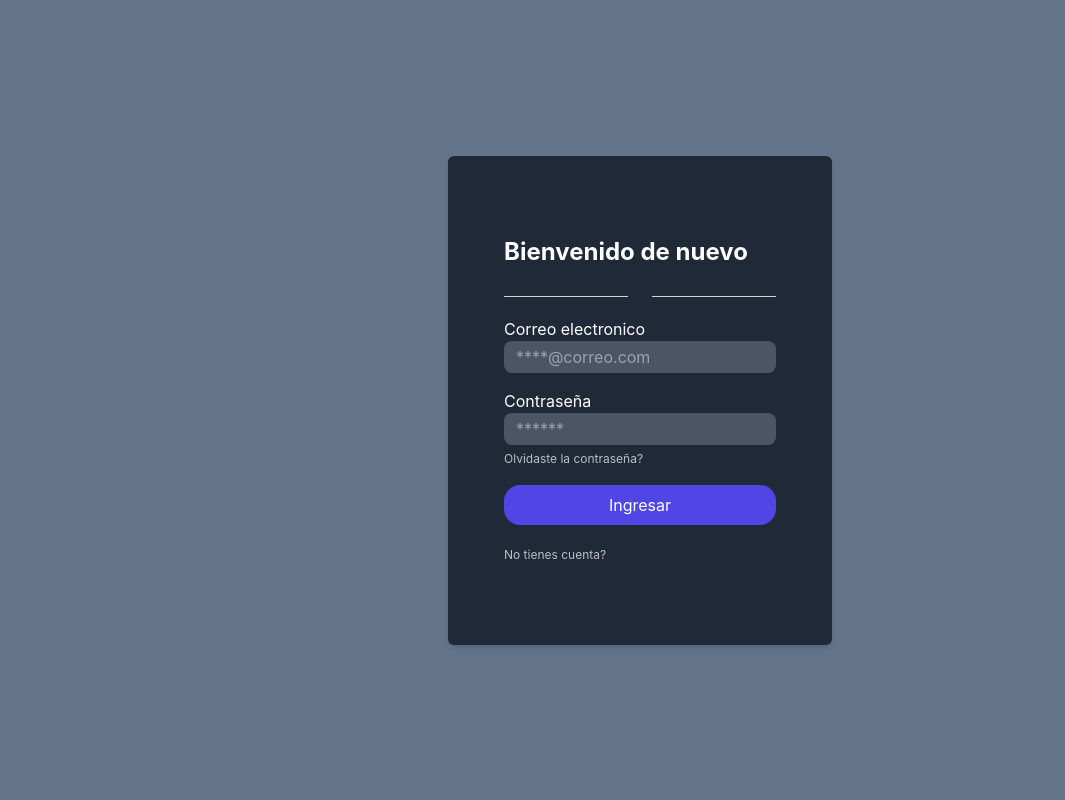
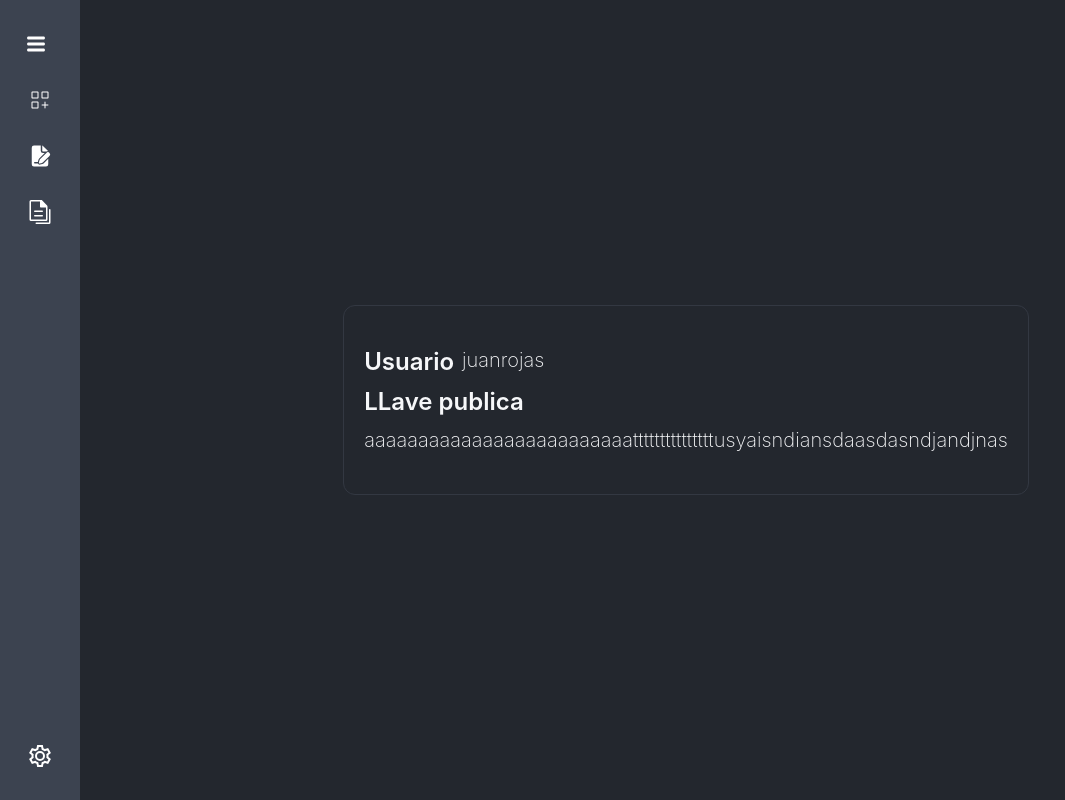
Before and after one commit to jaime-yamid/Firma-Digital-Front, an Angular app in the folder front_sign_app/: page /home/settings in a window 1280 px wide. Before the commit this address led to /login. Shown: the whole page, without its empty margins (0-1065 px from the left). Built offline with nearby package versions, Linux system fonts and the light colour scheme.

Commit message:
settings

```diff
--- a/front_sign_app/src/app/app-routing.module.ts
+++ b/front_sign_app/src/app/app-routing.module.ts
@@ -7,6 +7,7 @@ import { HomeComponent } from './modules/home-user/pages/home/home.component';
 import { SignDocumentComponent } from './modules/home-user/pages/sign-document/sign-document.component';
 import { DashboardComponent } from './modules/home-user/pages/dashboard/dashboard.component';
 import { ManagementDocumentsComponent } from './modules/home-user/pages/management-documents/management-documents.component';
+import { SettingComponent } from './modules/home-user/pages/setting/setting.component';
 
 const routes: Routes = [
   { path: '', component: LoginComponent },
@@ -16,6 +17,7 @@ const routes: Routes = [
     {path: "dashboard", component: DashboardComponent},
     {path: "sign-document", component: SignDocumentComponent},
     {path: "management-document", component: ManagementDocumentsComponent},
+    {path: "settings", component: SettingComponent},
     { path: '', redirectTo: 'dashboard', pathMatch: 'full' }
   ]
   },
--- a/front_sign_app/src/app/modules/components/component/side-bar/side-bar.component.html
+++ b/front_sign_app/src/app/modules/components/component/side-bar/side-bar.component.html
@@ -29,7 +29,7 @@
   </a>
   </button>
   <button class="w-full mt-auto px-3 py-2 rounded-lg hover:bg-tuna-600">
-    <a [routerLink]="['sign-document']" class="flex flex-row gap-2">
+    <a [routerLink]="['settings']" class="flex flex-row gap-2">
       <svg width="24" height="24" viewBox="0 0 24 24"><path fill="#ffffff" d="M9.18 1h5.64l.647 3.237a8.493 8.493 0 0 1 1.52.88l3.129-1.059l2.82 4.884l-2.481 2.18a8.577 8.577 0 0 1 0 1.756l2.48 2.18l-2.819 4.884l-3.129-1.058a8.497 8.497 0 0 1-1.52.879L14.819 23H9.18l-.647-3.237a8.496 8.496 0 0 1-1.52-.88l-3.129 1.059l-2.82-4.884l2.481-2.18a8.587 8.587 0 0 1 0-1.756l-2.48-2.18l2.82-4.884l3.128 1.058a8.492 8.492 0 0 1 1.52-.879zm1.64 2l-.542 2.705l-.525.193a6.492 6.492 0 0 0-1.912 1.106l-.43.359l-2.615-.885l-1.18 2.044l2.072 1.821l-.095.551a6.55 6.55 0 0 0 0 2.212l.095.55l-2.073 1.822l1.18 2.044l2.616-.885l.43.359a6.52 6.52 0 0 0 1.912 1.106l.525.193L10.82 21h2.36l.542-2.705l.525-.193a6.494 6.494 0 0 0 1.912-1.106l.43-.359l2.616.885l1.18-2.044l-2.072-1.821l.094-.551a6.552 6.552 0 0 0 0-2.212l-.094-.55l2.072-1.822l-1.18-2.044l-2.616.885l-.43-.359a6.49 6.49 0 0 0-1.912-1.106l-.525-.193L13.18 3zM12 9a3 3 0 1 0 0 6a3 3 0 0 0 0-6m-5 3a5 5 0 1 1 10 0a5 5 0 0 1-10 0"/></svg>
     <span *ngIf="!hiddensidebar_" class="hidden text-tuna-50 md:flex">Configuración</span>
     </a>
--- a/front_sign_app/src/app/modules/home-user/pages/setting/setting.component.html
+++ b/front_sign_app/src/app/modules/home-user/pages/setting/setting.component.html
@@ -1 +1,13 @@
-<p>setting works!</p>
+<article class="flex flex-row justify-center items-center h-full text-tuna-50">
+
+  <div class="flex flex-col gap-2 px-5 py-10 rounded-xl border border-tuna-900">
+      <div class="flex flex-row gap-2">
+        <label class="text-2xl font-semibold">Usuario</label>
+        <label class="text-xl font-extralight">{{user}}</label>
+      </div>
+      <div class="flex flex-col gap-2">
+        <label class="text-2xl font-semibold">LLave publica</label>
+        <label class="text-xl font-extralight">{{keyPublic}}</label>
+      </div>
+  </div>
+</article>
--- a/front_sign_app/src/app/modules/home-user/pages/setting/setting.component.ts
+++ b/front_sign_app/src/app/modules/home-user/pages/setting/setting.component.ts
@@ -7,4 +7,6 @@ import { Component } from '@angular/core';
 })
 export class SettingComponent {
 
+  user:string = "juanrojas"
+  keyPublic:string = "aaaaaaaaaaaaaaaaaaaaaaaaatttttttttttttttusyaisndiansdaasdasndjandjnas"
 }
```
